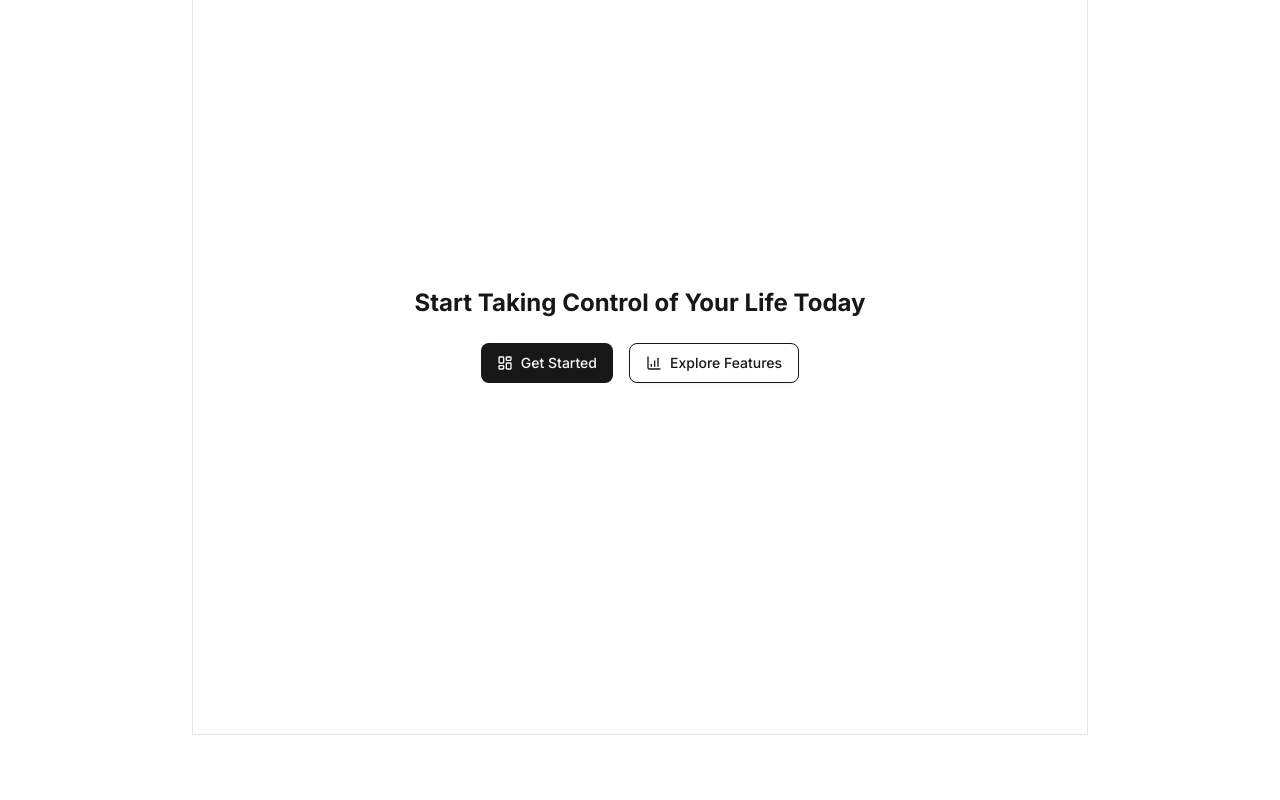
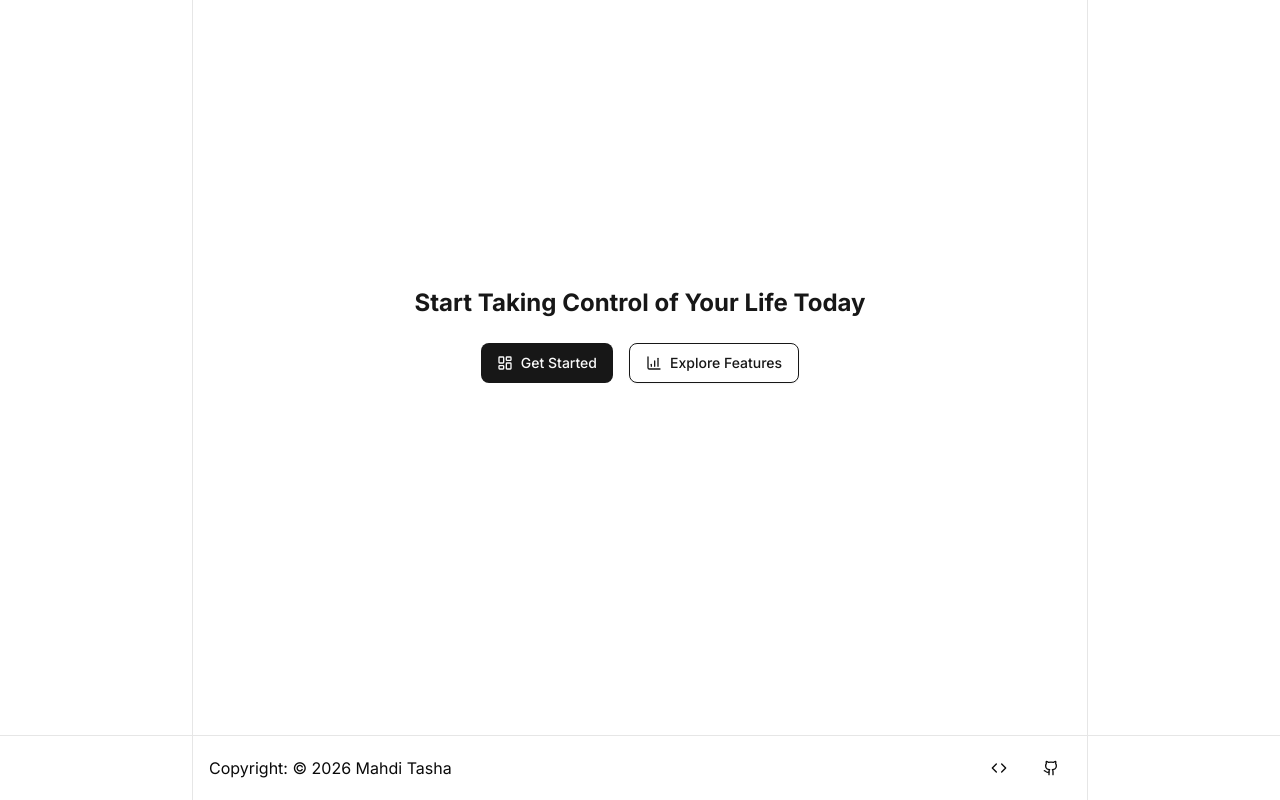
Before and after one commit to tasha-dev/evolveos, a Next.js app: page / in a window 1280 px wide. Shown: the part 1989-2789 px from the top of the page. Before the commit the page ends 2724 px from the top, so only its background shows below. Built offline with nearby package versions, Linux system fonts and the light colour scheme.

Commit message:
added footer

```diff
--- a/app/page.tsx
+++ b/app/page.tsx
@@ -1,5 +1,6 @@
 // Codes by mahdi tasha
 // Importing part
+import Footer from "@/component/footer";
 import Header from "@/component/header";
 import CTA from "@/component/section/home/cta";
 import Feature from "@/component/section/home/feature";
@@ -18,6 +19,7 @@ export default function HomePage() {
       <Why />
       <VisualDemo />
       <CTA />
+      <Footer />
     </>
   );
 }
--- /dev/null
+++ b/component/footer.tsx
@@ -0,0 +1,33 @@
+// Codes by mahdi tasha
+// Importing part
+import { cn } from "@/lib/util";
+import Image from "next/image";
+import Link from "next/link";
+import LogoImage from "@/image/logo.png";
+import { FooterProps } from "@/type/component";
+import { Code, Github } from "lucide-react";
+import { Button } from "./ui/button";
+
+// Creating and exporting Footer component as default
+export default function Footer({ className }: FooterProps) {
+  // Returning JSX
+  return (
+    <footer className={cn("border-t border-t-foreground/10", className)}>
+      <div className="py-3 px-4 max-w-4xl mx-auto border-x border-x-foreground/10 flex items-center justify-between gap-4">
+        <p className="!my-0 truncate">Copyright: © 2026 Mahdi Tasha</p>
+        <div className="flex items-center justify-between gap-3">
+          <Button variant={"ghost"} size="icon-lg" asChild>
+            <Link href="https://tasha.vercel.app/">
+              <Code className="size-4 text-foreground" />
+            </Link>
+          </Button>
+          <Button variant={"ghost"} size="icon-lg" asChild>
+            <Link href="https://github.com/tasha-dev/evolveos">
+              <Github className="size-4 text-foreground" />
+            </Link>
+          </Button>
+        </div>
+      </div>
+    </footer>
+  );
+}
--- a/component/section/home/cta.tsx
+++ b/component/section/home/cta.tsx
@@ -8,7 +8,7 @@ import Link from "next/link";
 export default function CTA() {
   // Returning JSX
   return (
-    <section className="max-w-4xl border-x border-foreground/10 mx-auto border-b h-dvh flex items-center justify-center">
+    <section className="max-w-4xl border-x border-foreground/10 mx-auto h-dvh flex items-center justify-center">
       <main className="prose dark:prose-invert prose-neutral p-4 max-w-full ">
         <h2 className="mt-0 text-center">
           Start Taking Control of Your Life Today
--- a/type/component.ts
+++ b/type/component.ts
@@ -16,3 +16,7 @@ export interface ThemeTogglerProps {
   variant?: "outline" | "default";
   size?: "icon" | "icon-lg";
 }
+
+export interface FooterProps {
+  className?: string;
+}
```
